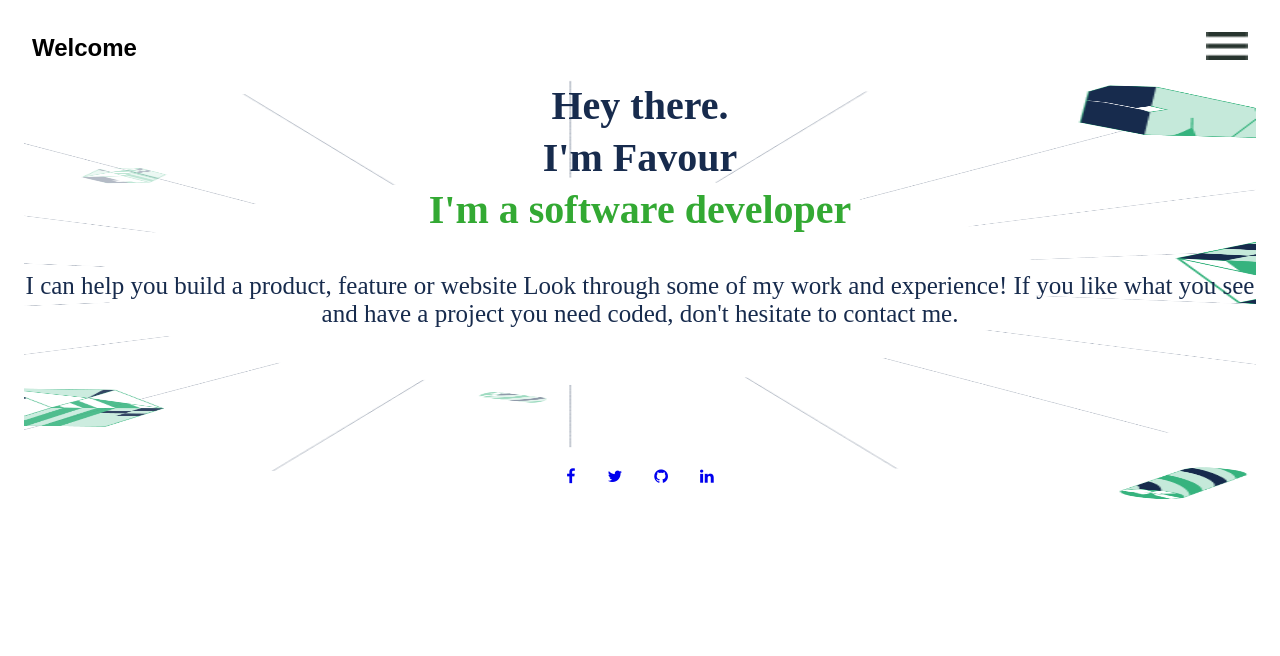
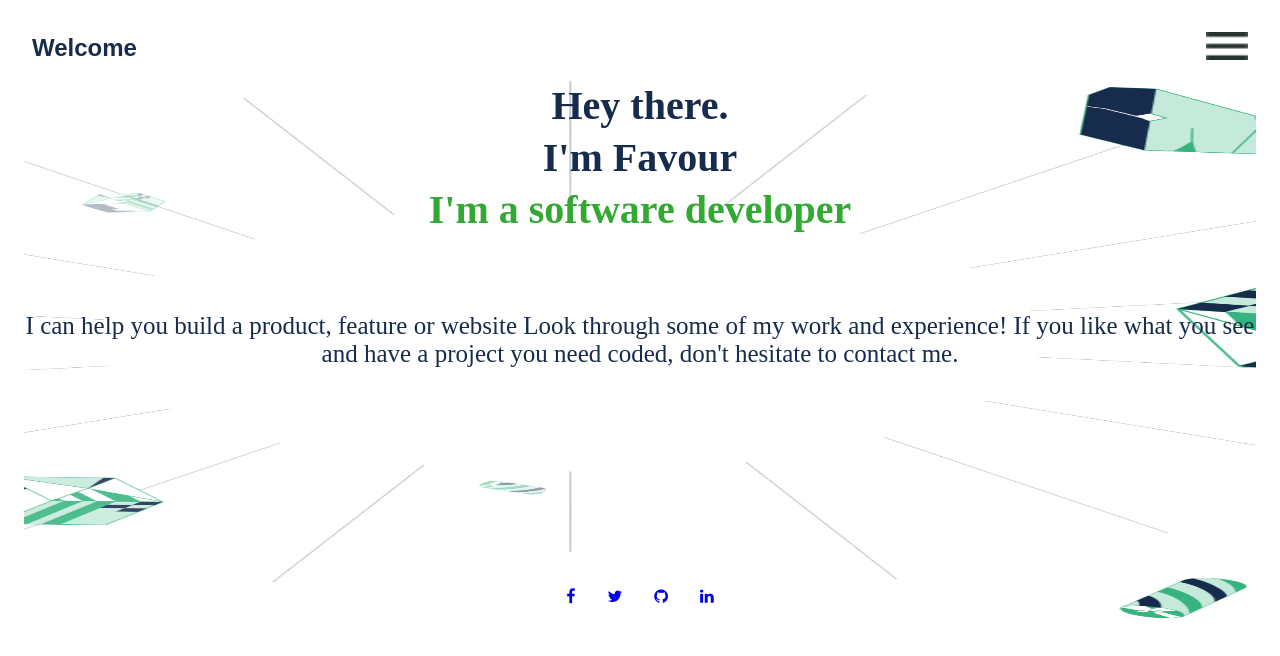
Before and after one commit to Fayob/portfolio-setup-project, a website: page index.html in a window 1280 px wide. Drawn offline with Linux system fonts and the light colour scheme.

Commit message:
fixed some reviewer correction on the project

```diff
--- a/index.html
+++ b/index.html
@@ -10,7 +10,7 @@
 </head>
 <body>
     <header class="header_container">
-        <h2>Welcome</h2>
+        <a href="#"><h2>Welcome</h2></a>
         <nav class="navbar">
             <img src="/assets/Union.png" alt="">
         </nav>
--- a/style.css
+++ b/style.css
@@ -32,6 +32,11 @@ main {
   background-size: 100% 100%;
 }
 
+.header_container a {
+  text-decoration: none;
+  color: #172b4d;
+}
+
 .intro_section h1 {
   color: #172b4d;
   flex: none;
@@ -43,6 +48,7 @@ main {
   line-height: 52px;
   letter-spacing: 0;
   text-align: center;
+  margin-bottom: 2.5rem;
 }
 
 .intro_section span {
@@ -65,7 +71,7 @@ main {
 }
 
 ul {
-  margin-top: 0.5rem;
+  margin-top: 6rem;
   list-style-type: none;
   display: flex;
   justify-content: center;
```
Also changed, not shown: README.md.
